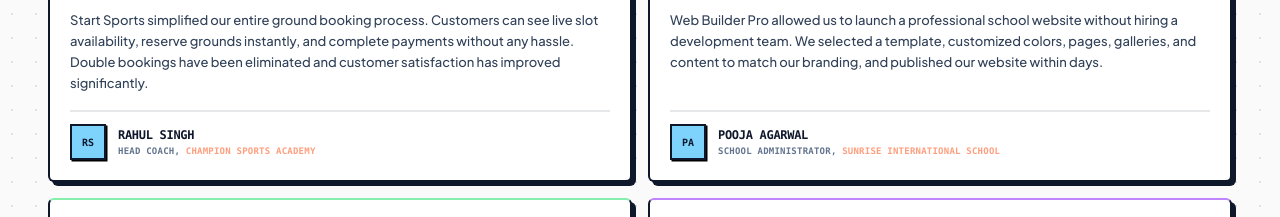
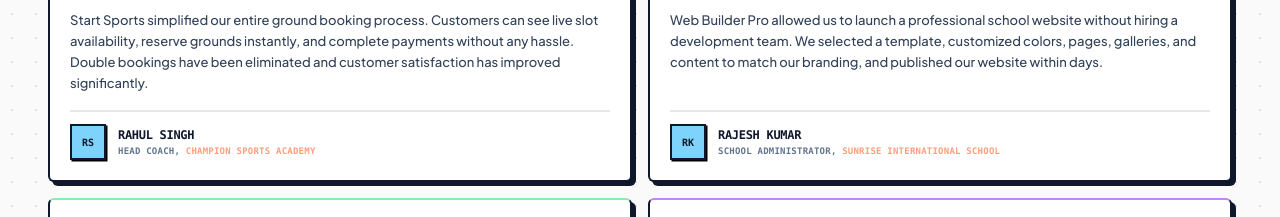
Before and after one commit to Durgesh-sharma9/webncode.web, a React (Vite) app: page / in a window 1280 px wide. Shown: the part 3160-3377 px from the top of the page. Built offline with nearby package versions, Linux system fonts and the light colour scheme.

Commit message:
name change

```diff
--- a/src/data/testimonials.ts
+++ b/src/data/testimonials.ts
@@ -19,7 +19,7 @@ export const testimonials: Testimonial[] = [
   id: '2',
   quote:
     'Web Builder Pro allowed us to launch a professional school website without hiring a development team. We selected a template, customized colors, pages, galleries, and content to match our branding, and published our website within days.',
-  author: 'Pooja Agarwal',
+  author: 'Rajesh Kumar',
   role: 'School Administrator',
   organization: 'Sunrise International School',
 },
```
